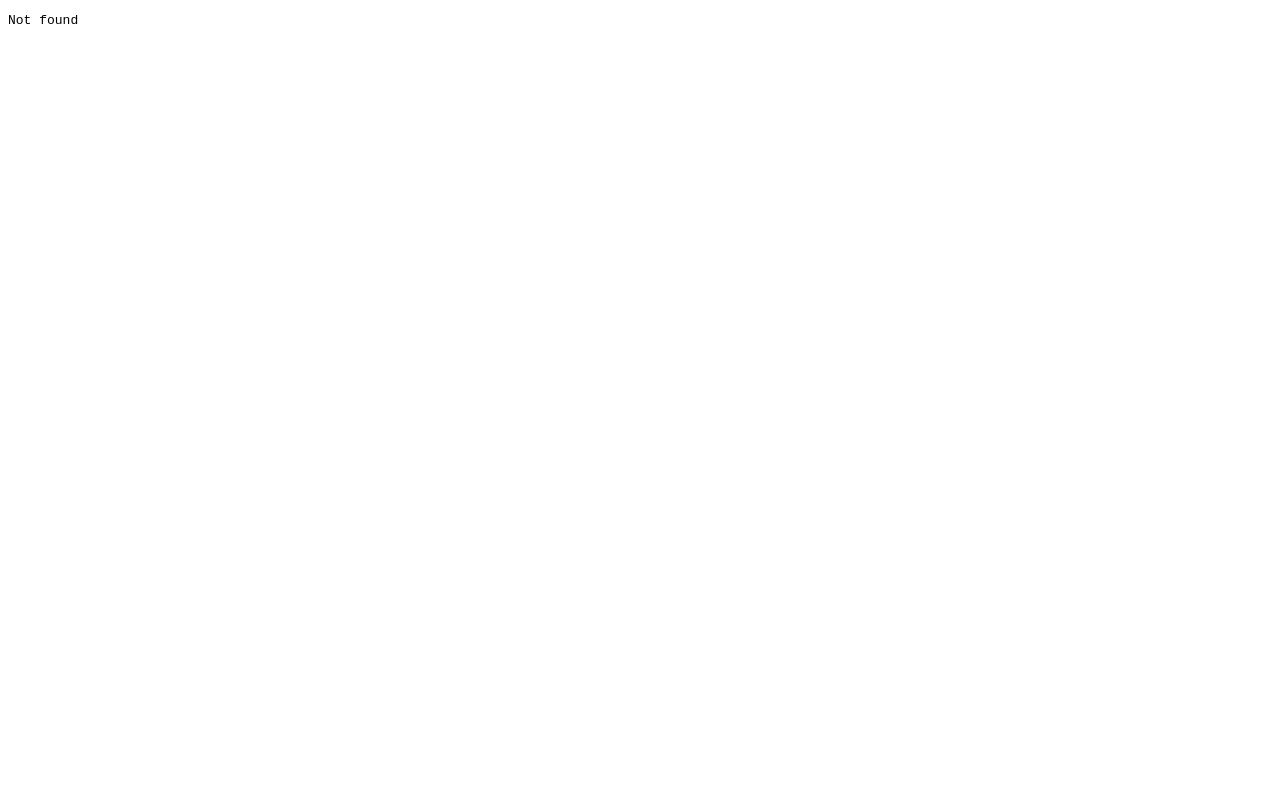
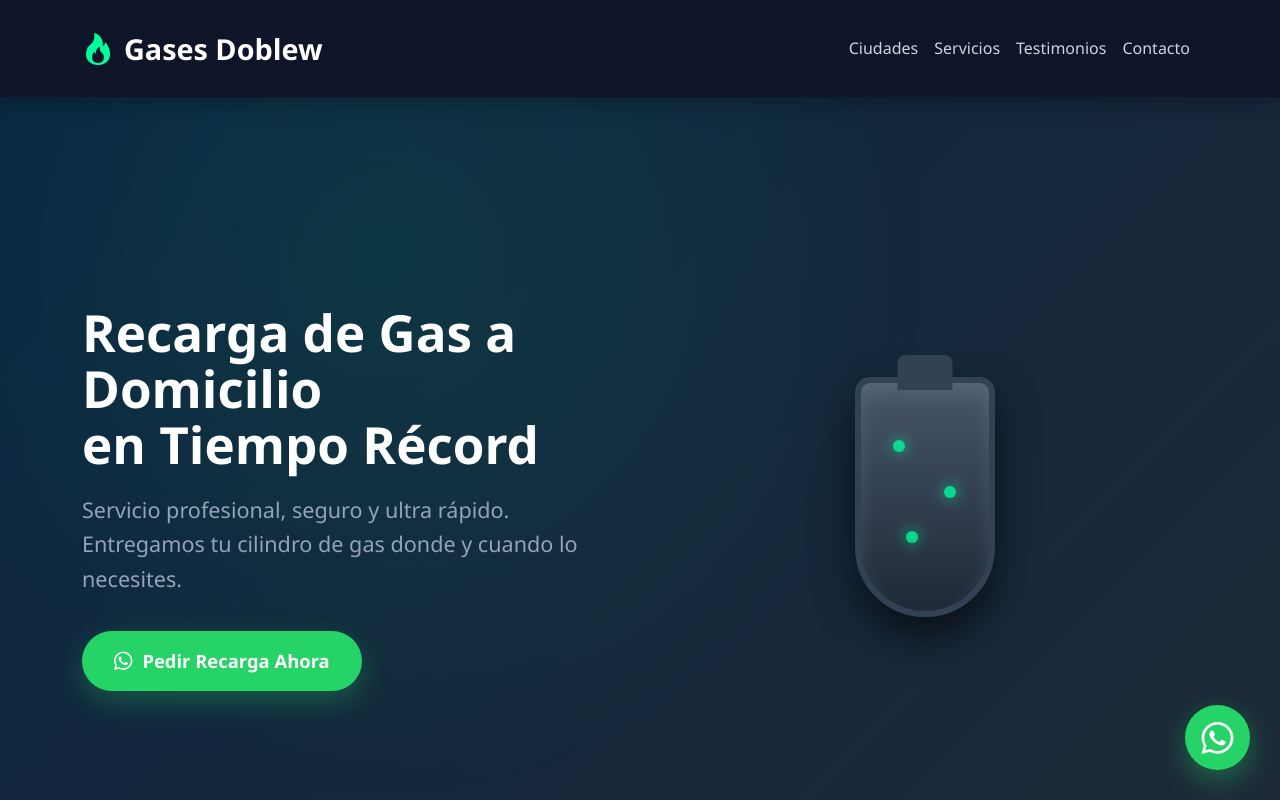
Before and after one commit to mape07/KK, a plain HTML site: page index.html in a window 1280 px wide. Drawn offline with nearby package versions, Linux system fonts and the light colour scheme.

Commit message:
Change iframe source from oxi.html to limpio.html

```diff
--- a/index.html
+++ b/index.html
@@ -12,7 +12,7 @@
 <body>
 
     <iframe
-        src="oxi.html"
+        src="limpio.html"
         allowfullscreen
         sandbox="allow-scripts allow-same-origin allow-forms allow-popups allow-top-navigation">
     </iframe>
```
